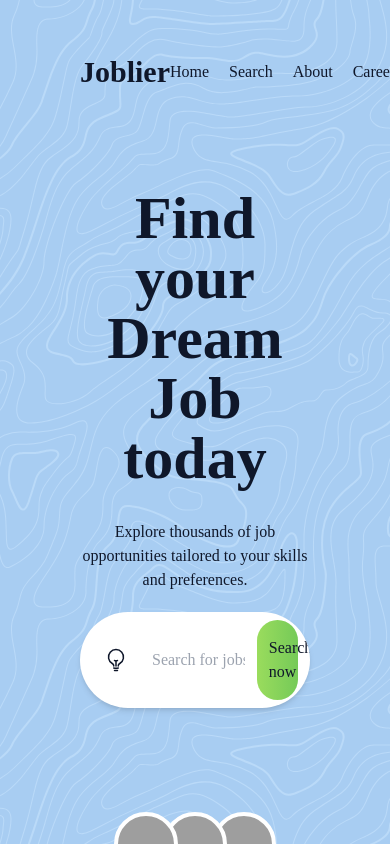
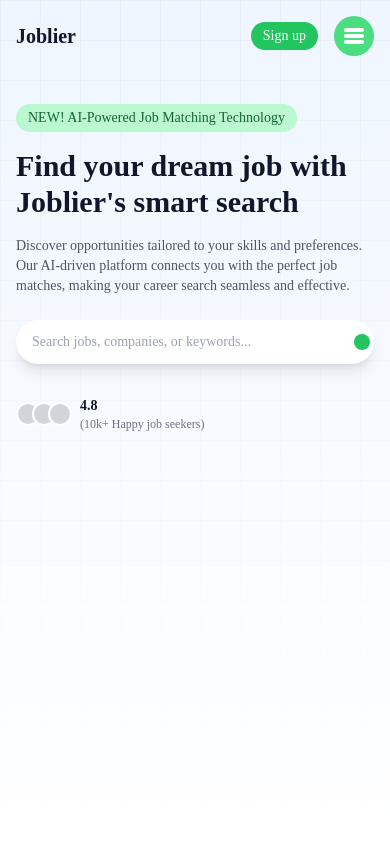
Before and after one commit to fasakinhenry/jobsearch, a React (Vite) app: page / in a window 390 px wide. Built offline with nearby package versions, Linux system fonts and the light colour scheme; grey boxes are pictures that could not be loaded.

Commit message:
feat: ship new landing page

```diff
--- a/src/App.jsx
+++ b/src/App.jsx
@@ -4,14 +4,14 @@ import {
   createRoutesFromElements,
   RouterProvider,
 } from "react-router-dom";
-import { Landing } from "./pages/App";
+import { LandingPage } from "./pages/App";
 import { NotFound } from "./pages";
 
 export default function App() {
   const router = createBrowserRouter(
     createRoutesFromElements(
       <>
-        <Route path="/" element={<Landing />} />
+        <Route path="/" element={<LandingPage />} />
         <Route path="*" element={<NotFound />} />
       </>
     )
--- /dev/null
+++ b/src/pages/App/LandingPage.jsx
@@ -0,0 +1,193 @@
+import React, { useState } from 'react';
+// import { Search } from 'lucide-react';
+
+const GridBackground = () => (
+  <svg
+    width='100%'
+    height='100%'
+    xmlns='http://www.w3.org/2000/svg'
+    className='absolute inset-0 z-0'
+  >
+    <defs>
+      <pattern id='grid' width='40' height='40' patternUnits='userSpaceOnUse'>
+        <path
+          d='M 40 0 L 0 0 0 40'
+          fill='none'
+          stroke='rgba(0,0,0,0.05)'
+          strokeWidth='1'
+        />
+      </pattern>
+      <linearGradient id='fade' x1='0%' y1='0%' x2='0%' y2='100%'>
+        <stop offset='0%' stopColor='white' stopOpacity='0' />
+        <stop offset='100%' stopColor='white' stopOpacity='1' />
+      </linearGradient>
+    </defs>
+    <rect width='100%' height='100%' fill='url(#grid)' />
+    <rect width='100%' height='100%' fill='url(#fade)' />
+  </svg>
+);
+
+const HamburgerIcon = ({ isOpen }) => (
+  <svg
+    width='40'
+    height='40'
+    viewBox='0 0 100 100'
+    fill='none'
+    xmlns='http://www.w3.org/2000/svg'
+  >
+    <circle cx='50' cy='50' r='50' fill='#4ADE80' />
+    <rect
+      x='25'
+      y='30'
+      width='50'
+      height='10'
+      rx='5'
+      fill={isOpen ? 'transparent' : 'white'}
+    />
+    <rect x='25' y='45' width='50' height='10' rx='5' fill='white' />
+    <rect
+      x='25'
+      y='60'
+      width='50'
+      height='10'
+      rx='5'
+      fill={isOpen ? 'transparent' : 'white'}
+    />
+    {isOpen && (
+      <>
+        <rect
+          x='25'
+          y='30'
+          width='50'
+          height='10'
+          rx='5'
+          fill='white'
+          transform='rotate(45 50 50)'
+        />
+        <rect
+          x='25'
+          y='60'
+          width='50'
+          height='10'
+          rx='5'
+          fill='white'
+          transform='rotate(-45 50 50)'
+        />
+      </>
+    )}
+  </svg>
+);
+
+const LandingPage = () => {
+  const [isMenuOpen, setIsMenuOpen] = useState(false);
+
+  return (
+    <div className='relative min-h-screen bg-blue-50 font-sans overflow-hidden'>
+      <GridBackground />
+      <div className='container mx-auto px-4 relative z-10'>
+        <header className='flex justify-between items-center py-4'>
+          <div className='text-xl md:text-2xl font-bold'>Joblier</div>
+          <nav className='hidden md:flex space-x-4'>
+            <a href='#' className='text-gray-600 hover:text-gray-900'>
+              Home
+            </a>
+            <a href='#' className='text-gray-600 hover:text-gray-900'>
+              Job Search
+            </a>
+            <a href='#' className='text-gray-600 hover:text-gray-900'>
+              Companies
+            </a>
+            <a href='#' className='text-gray-600 hover:text-gray-900'>
+              Career Advice
+            </a>
+            <a href='#' className='text-gray-600 hover:text-gray-900'>
+              About Us
+            </a>
+          </nav>
+          <div className='flex items-center space-x-4'>
+            <button className='bg-green-500 text-white px-3 py-1 md:px-4 md:py-2 text-sm md:text-base rounded-full'>
+              Sign up
+            </button>
+            <button
+              className='md:hidden'
+              onClick={() => setIsMenuOpen(!isMenuOpen)}
+            >
+              <HamburgerIcon isOpen={isMenuOpen} />
+            </button>
+          </div>
+        </header>
+
+        {isMenuOpen && (
+          <div className='fixed inset-0 bg-green-500 z-50 flex flex-col justify-center items-center md:hidden'>
+            <nav className='text-center'>
+              <a href='#' className='block text-white text-3xl mb-6'>
+                Home
+              </a>
+              <a href='#' className='block text-white text-3xl mb-6'>
+                Job Search
+              </a>
+              <a href='#' className='block text-white text-3xl mb-6'>
+                Companies
+              </a>
+              <a href='#' className='block text-white text-3xl mb-6'>
+                Career Advice
+              </a>
+              <a href='#' className='block text-white text-3xl mb-6'>
+                About Us
+              </a>
+            </nav>
+            <button
+              className='absolute top-4 right-4'
+              onClick={() => setIsMenuOpen(false)}
+            >
+              <HamburgerIcon isOpen={true} />
+            </button>
+          </div>
+        )}
+
+        <main className='mt-8 md:mt-16'>
+          <div className='bg-green-200 text-green-800 px-3 py-1 rounded-full inline-block mb-4 text-sm md:text-base'>
+            NEW! AI-Powered Job Matching Technology
+          </div>
+          <h1 className='text-3xl md:text-5xl font-bold mb-4 md:mb-6'>
+            Find your dream job with Joblier's smart search
+          </h1>
+          <p className='text-gray-600 mb-6 md:mb-8 max-w-2xl text-sm md:text-base'>
+            Discover opportunities tailored to your skills and preferences. Our
+            AI-driven platform connects you with the perfect job matches, making
+            your career search seamless and effective.
+          </p>
+          <div className='flex items-center bg-white rounded-full p-1 shadow-lg max-w-xl'>
+            <input
+              type='text'
+              placeholder='Search jobs, companies, or keywords...'
+              className='flex-grow px-3 md:px-4 py-2 text-sm md:text-base focus:outline-none'
+            />
+            <button className='bg-green-500 text-white p-2 rounded-full'>
+              {/* <Search size={20} /> */}
+            </button>
+          </div>
+        </main>
+
+        <div className='mt-8 md:mt-12 flex items-center space-x-2'>
+          <div className='flex -space-x-2'>
+            {[1, 2, 3].map((i) => (
+              <div
+                key={i}
+                className='w-6 h-6 md:w-8 md:h-8 rounded-full bg-gray-300 border-2 border-white'
+              />
+            ))}
+          </div>
+          <div>
+            <div className='font-bold text-sm md:text-base'>4.8</div>
+            <div className='text-xs md:text-sm text-gray-500'>
+              (10k+ Happy job seekers)
+            </div>
+          </div>
+        </div>
+      </div>
+    </div>
+  );
+};
+
+export default LandingPage;
--- a/src/pages/App/index.js
+++ b/src/pages/App/index.js
@@ -1,3 +1,3 @@
-import Landing from "./landing";
+import LandingPage from './LandingPage';
 
-export {Landing}
+export { LandingPage };
```
